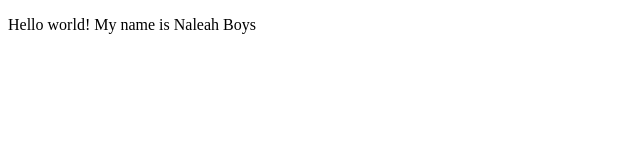
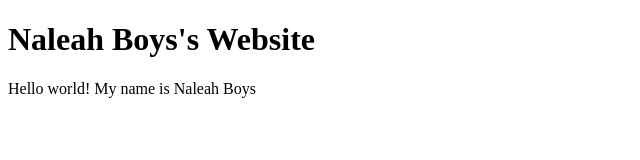
Before and after one commit to nboys03/nboys03.github.io, a plain HTML site: page index.html in a window 1280 px wide. Shown: the whole page, without its empty margins (0-640 px from the left). Drawn offline with Linux system fonts and the light colour scheme.

Commit message:
Update index.html

```diff
--- a/index.html
+++ b/index.html
@@ -10,6 +10,7 @@
 
 	<!--- Code above this line will not be displayed on the browser -->
 	<body>
+		<h1>Naleah Boys's Website</h1>
 		<p> Hello world! My name is Naleah Boys</p>
 	</body>
 </html>
```
